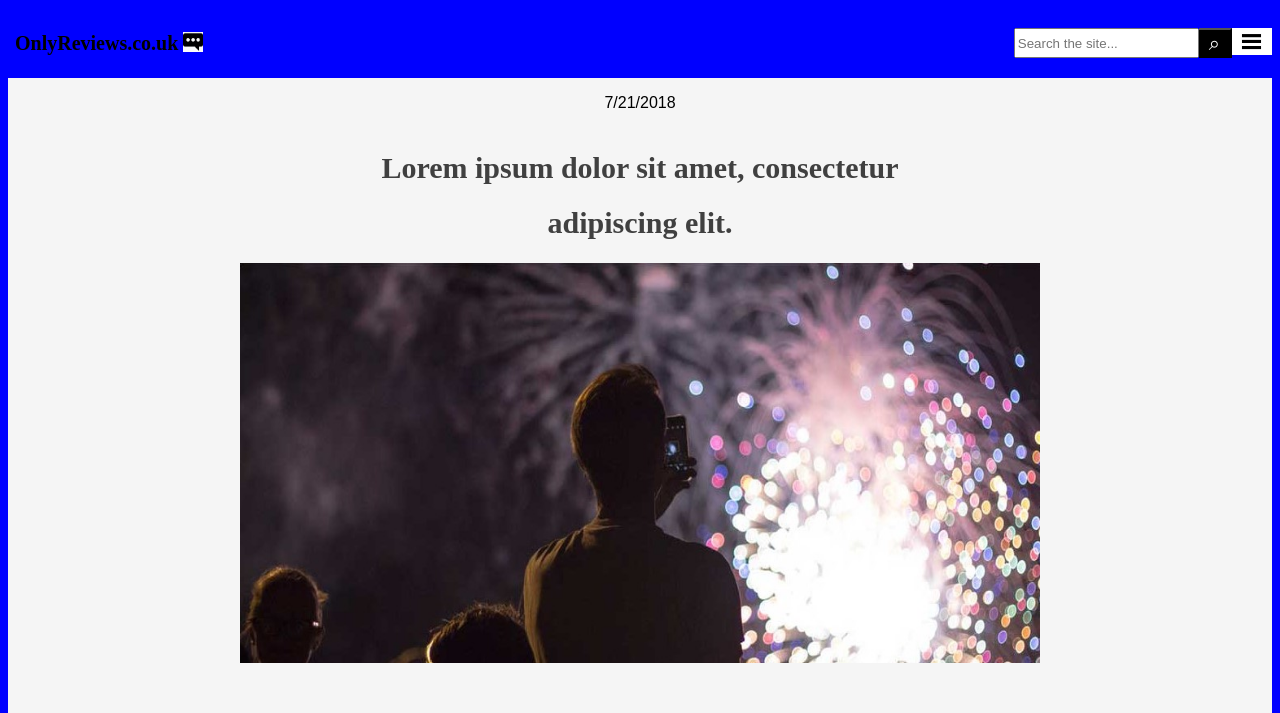
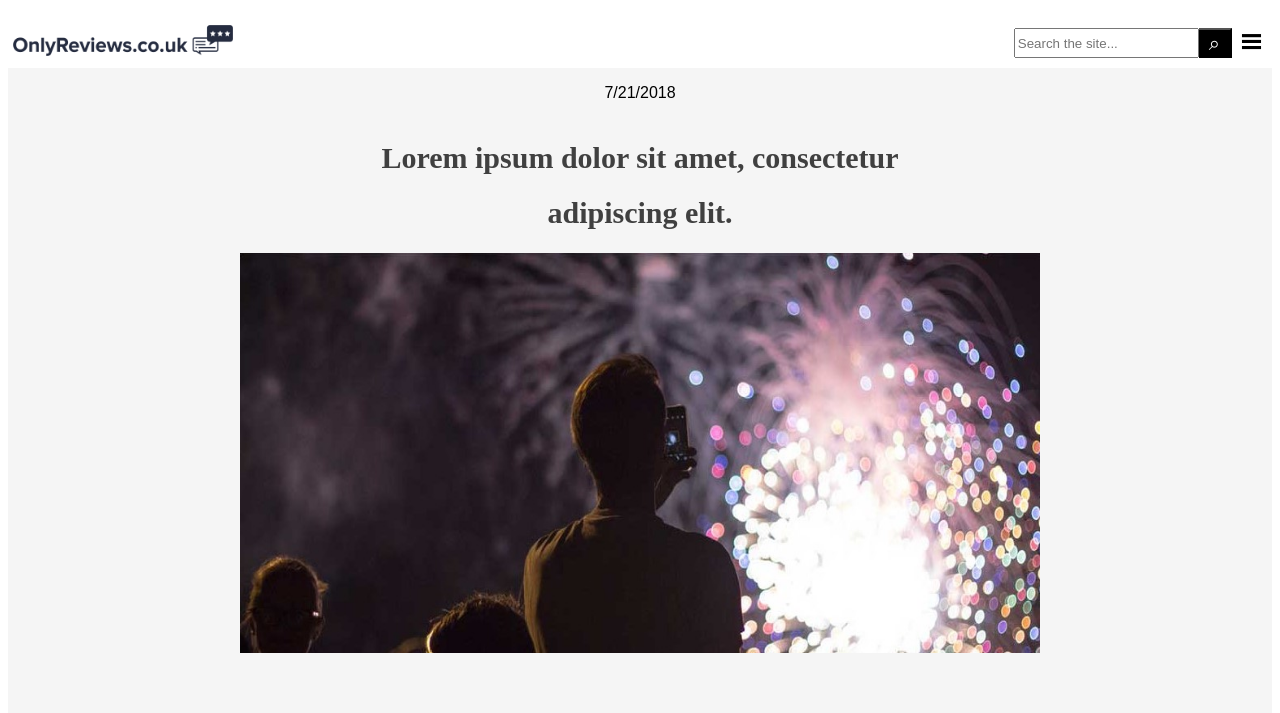
Before and after one commit to Anna-Tatinyan/FluxWebsiteTask, a plain HTML site: page index.html in a window 1280 px wide. Shown: the top 713 px of the page. Drawn offline with Linux system fonts and the light colour scheme.

Commit message:
Logo changed

```diff
--- a/index.html
+++ b/index.html
@@ -11,8 +11,7 @@
       <header>
          <div class="my">
             <div class="head">
-               <h2 class="name">OnlyReviews.co.uk</h2>
-               <img class="logo" src="assets/logo.png" alt="logo" />
+               <img class="logo" src="assets/logo.gif" alt="logo" />
             </div>
             <div class="search-box-wrapper">
                <input type="search" id="site-search" name="q" placeholder="Search the site..." aria-label="Search through site content">
@@ -122,8 +121,7 @@
       </section>
       <footer>
          <div class="head">
-            <h2 class="name">OnlyReviews.co.uk</h2>
-            <img class="logo" src="assets/logo.png" alt="logo" />
+            <img class="logo" src="assets/logo.gif" alt="logo" />
          </div>
          <h6 class="rights"> 2017-All rights reserved </h6>
       </footer>
--- a/style/style.css
+++ b/style/style.css
@@ -17,27 +17,18 @@ body {
 }
 
 /* Style the header */
-.head {
-    padding: 7px;
-    display: flex;
-    flex-direction: row;
+
+.logo {
+    margin: 0px 0px 0 5px ;
+    width: 220px;
+
 
 }
-.logo {
-    margin: 25px 0px 0 5px ;
-    width: 20px;
-    height: 20px;
 
-}
-.name {
-    font-weight: 900;
-    font-size: 25px;
-    font-family: "Times New Roman", Times, serif;
-}
 .search-box-wrapper {
     display: inline-flex;
     height: 30px;
-    margin: 25px 0 0 0px;
+    margin: 0px 0 10px 0px;
 }
 
 .search-box-button {
@@ -176,7 +167,7 @@ article {
   justify-content: center;
 }
 .rights {
-    margin: 30px 0 0 0px;
+    margin: 35px 0 0 0px;
     color: #CDB5CD
 }
 /* Style the footer */
@@ -220,9 +211,7 @@ footer {
 
     /* Extra Small Devices, Phones */
     @media only screen and (min-width : 300px) {
-            body {
-                background-color: red;
-            }
+
 
             .subject {
                 font-size: 20px;
@@ -239,7 +228,7 @@ footer {
                 margin: 17px 0 0 5px;
             }
             .search-box-wrapper {
-                margin: 20px 0 0 0;
+                margin: 20px 0 10px 0;
             }
             .infoCard {
 
@@ -262,9 +251,7 @@ footer {
             .cards {
                     flex-direction: row;
                 }
-            body {
-                background-color: green;
-            }
+
             article {
                 width: 350px;
             }
@@ -288,9 +275,7 @@ footer {
         .cards {
                     flex-direction: row;
                 }
-        body {
-                background-color: yellow;
-        }
+
         .infoCard {
             font-size: 10px;
         }
@@ -319,8 +304,5 @@ footer {
             height: 400px;
         }
 
-        body {
-            /*smallest */
-                background-color: blue;
-            }
+
     }
```
Also changed, not shown: assets/logo.gif (added), assets/logo.png (deleted).
